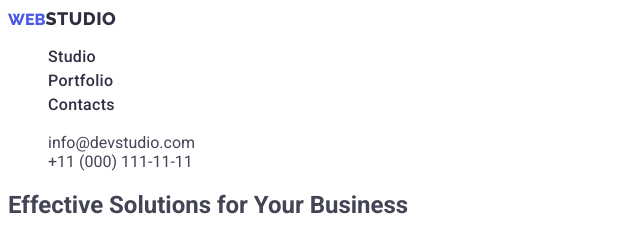
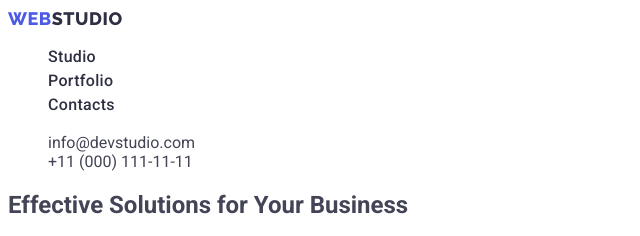
Before and after one commit to Supsayan9/goit-markup-hw-02, a plain HTML site: page index.html in a window 1280 px wide. Shown: the top 236 px of the page, 0-640 px from the left. Drawn offline with Linux system fonts and the light colour scheme.

Commit message:
Update styles.css

```diff
--- a/css/styles.css
+++ b/css/styles.css
@@ -24,6 +24,10 @@ body {
   text-decoration: none;
   text-transform: uppercase;
   font-family: Raleway, sans-serif;
+  font-weight: 800;
+  font-size: 18px;
+  line-height: 1.17;
+  letter-spacing: 0.03em;
 }
 .studio {
   color: var(--hero-background);
```
